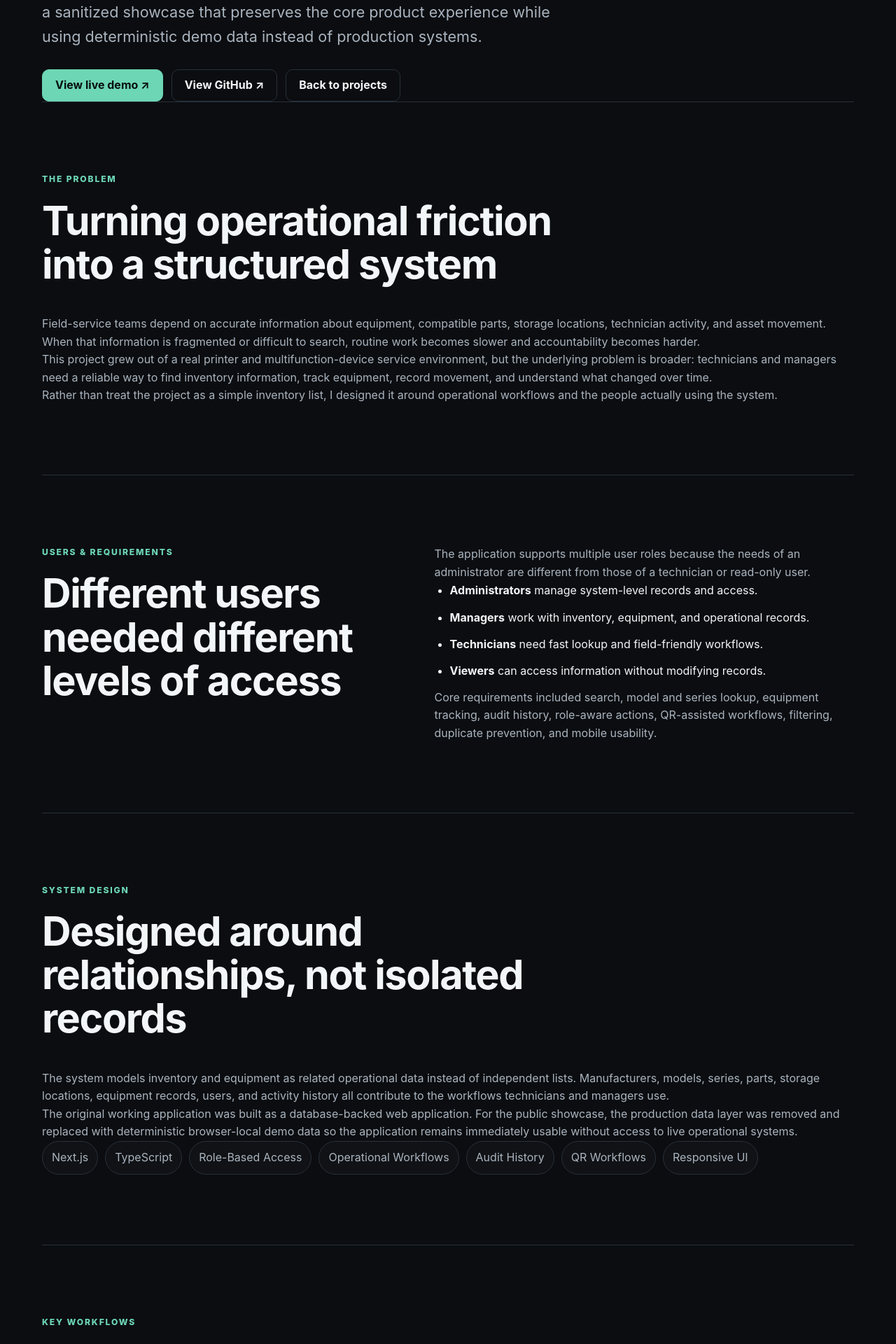
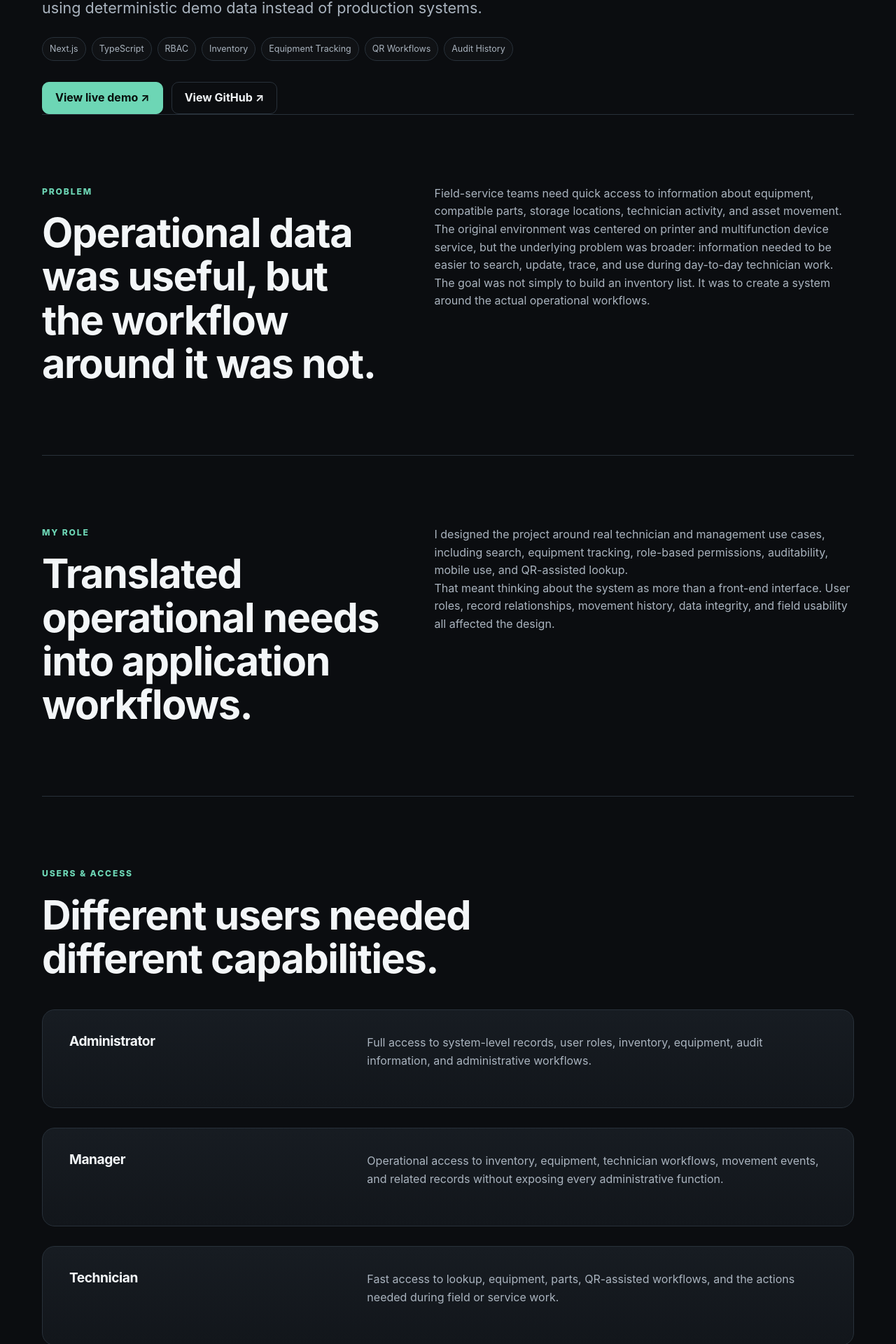
Before and after one commit to Wheelbc-Virtura/portfolio, a Next.js app: page /projects/field-service-inventory in a window 1280 px wide. Shown: the part 630-2550 px from the top of the page at 70% size. Built offline with nearby package versions, Linux system fonts and the light colour scheme.

Commit message:
commit fix to project pages

```diff
--- a/app/projects/field-service-inventory/page.tsx
+++ b/app/projects/field-service-inventory/page.tsx
@@ -1,17 +1,44 @@
 export default function FieldServiceInventoryCaseStudy() {
   return (
     <main>
+      <header className="site-header shell">
+        <a className="brand" href="/">
+          BW
+        </a>
+
+        <nav aria-label="Primary navigation">
+          <a href="/">Home</a>
+          <a
+            href="https://github.com/Wheelbc-Virtura/field-service-inventory-showcase"
+            target="_blank"
+            rel="noreferrer"
+          >
+            GitHub ↗
+          </a>
+        </nav>
+      </header>
+
       <section className="case-study-hero shell">
         <p className="eyebrow">Application • Operations • Workflow Design</p>
 
-        <h1>Field Service Inventory & Equipment Tracking System</h1>
+        <h1>Field Service Inventory & Equipment Tracking</h1>
 
         <p className="lede">
           A field-service operations application designed around real inventory,
           equipment-tracking, technician, and audit workflows. The public version
-          is a sanitized showcase that preserves the core product experience
-          while using deterministic demo data instead of production systems.
+          is a sanitized showcase that preserves the core product experience while
+          using deterministic demo data instead of production systems.
         </p>
+
+        <div className="tags">
+          <span>Next.js</span>
+          <span>TypeScript</span>
+          <span>RBAC</span>
+          <span>Inventory</span>
+          <span>Equipment Tracking</span>
+          <span>QR Workflows</span>
+          <span>Audit History</span>
+        </div>
 
         <div className="actions">
           <a
@@ -31,120 +58,149 @@ export default function FieldServiceInventoryCaseStudy() {
           >
             View GitHub ↗
           </a>
-
-          <a className="button secondary" href="/#projects">
-            Back to projects
-          </a>
         </div>
       </section>
 
-      <section className="section shell">
-        <div className="section-heading">
-          <p className="eyebrow">The Problem</p>
-          <h2>Turning operational friction into a structured system</h2>
+      <section className="section shell split-section">
+        <div className="section-heading compact">
+          <p className="eyebrow">Problem</p>
+          <h2>Operational data was useful, but the workflow around it was not.</h2>
         </div>
 
         <div className="case-study-copy">
           <p>
-            Field-service teams depend on accurate information about equipment,
+            Field-service teams need quick access to information about equipment,
             compatible parts, storage locations, technician activity, and asset
-            movement. When that information is fragmented or difficult to search,
-            routine work becomes slower and accountability becomes harder.
+            movement.
           </p>
 
           <p>
-            This project grew out of a real printer and multifunction-device
-            service environment, but the underlying problem is broader: technicians
-            and managers need a reliable way to find inventory information, track
-            equipment, record movement, and understand what changed over time.
+            The original environment was centered on printer and multifunction
+            device service, but the underlying problem was broader: information
+            needed to be easier to search, update, trace, and use during day-to-day
+            technician work.
           </p>
 
           <p>
-            Rather than treat the project as a simple inventory list, I designed
-            it around operational workflows and the people actually using the
-            system.
+            The goal was not simply to build an inventory list. It was to create a
+            system around the actual operational workflows.
           </p>
         </div>
       </section>
 
       <section className="section shell split-section">
         <div className="section-heading compact">
-          <p className="eyebrow">Users & Requirements</p>
-          <h2>Different users needed different levels of access</h2>
+          <p className="eyebrow">My Role</p>
+          <h2>Translated operational needs into application workflows.</h2>
         </div>
 
         <div className="case-study-copy">
           <p>
-            The application supports multiple user roles because the needs of an
-            administrator are different from those of a technician or read-only
-            user.
+            I designed the project around real technician and management use
+            cases, including search, equipment tracking, role-based permissions,
+            auditability, mobile use, and QR-assisted lookup.
           </p>
 
-          <ul className="experience-list">
-            <li>
-              <strong>Administrators</strong> manage system-level records and
-              access.
-            </li>
-            <li>
-              <strong>Managers</strong> work with inventory, equipment, and
-              operational records.
-            </li>
-            <li>
-              <strong>Technicians</strong> need fast lookup and field-friendly
-              workflows.
-            </li>
-            <li>
-              <strong>Viewers</strong> can access information without modifying
-              records.
-            </li>
-          </ul>
-
           <p>
-            Core requirements included search, model and series lookup, equipment
-            tracking, audit history, role-aware actions, QR-assisted workflows,
-            filtering, duplicate prevention, and mobile usability.
+            That meant thinking about the system as more than a front-end
+            interface. User roles, record relationships, movement history, data
+            integrity, and field usability all affected the design.
           </p>
         </div>
       </section>
 
       <section className="section shell">
         <div className="section-heading">
+          <p className="eyebrow">Users & Access</p>
+          <h2>Different users needed different capabilities.</h2>
+        </div>
+
+        <div className="timeline">
+          <article className="experience-card detailed">
+            <div>
+              <h3>Administrator</h3>
+            </div>
+
+            <div className="experience-copy">
+              <p>
+                Full access to system-level records, user roles, inventory,
+                equipment, audit information, and administrative workflows.
+              </p>
+            </div>
+          </article>
+
+          <article className="experience-card detailed">
+            <div>
+              <h3>Manager</h3>
+            </div>
+
+            <div className="experience-copy">
+              <p>
+                Operational access to inventory, equipment, technician workflows,
+                movement events, and related records without exposing every
+                administrative function.
+              </p>
+            </div>
+          </article>
+
+          <article className="experience-card detailed">
+            <div>
+              <h3>Technician</h3>
+            </div>
+
+            <div className="experience-copy">
+              <p>
+                Fast access to lookup, equipment, parts, QR-assisted workflows,
+                and the actions needed during field or service work.
+              </p>
+            </div>
+          </article>
+
+          <article className="experience-card detailed">
+            <div>
+              <h3>Viewer</h3>
+            </div>
+
+            <div className="experience-copy">
+              <p>
+                Read-only access for users who need information without permission
+                to modify operational records.
+              </p>
+            </div>
+          </article>
+        </div>
+      </section>
+
+      <section className="section shell split-section">
+        <div className="section-heading compact">
           <p className="eyebrow">System Design</p>
-          <h2>Designed around relationships, not isolated records</h2>
+          <h2>Built around relationships instead of isolated records.</h2>
         </div>
 
         <div className="case-study-copy">
           <p>
-            The system models inventory and equipment as related operational data
-            instead of independent lists. Manufacturers, models, series, parts,
-            storage locations, equipment records, users, and activity history all
-            contribute to the workflows technicians and managers use.
+            Manufacturers, models, series, parts, storage locations, equipment,
+            users, and activity history all contribute to the way the application
+            behaves.
           </p>
 
           <p>
-            The original working application was built as a database-backed web
-            application. For the public showcase, the production data layer was
-            removed and replaced with deterministic browser-local demo data so the
-            application remains immediately usable without access to live
-            operational systems.
+            The working application was originally database-backed. For the public
+            showcase, that production data layer was removed and replaced with
+            deterministic browser-local demo data.
           </p>
 
-          <div className="skill-list">
-            <span>Next.js</span>
-            <span>TypeScript</span>
-            <span>Role-Based Access</span>
-            <span>Operational Workflows</span>
-            <span>Audit History</span>
-            <span>QR Workflows</span>
-            <span>Responsive UI</span>
-          </div>
+          <p>
+            This keeps the public deployment immediately usable while preserving
+            the important workflows and relationships.
+          </p>
         </div>
       </section>
 
       <section className="section shell">
         <div className="section-heading">
           <p className="eyebrow">Key Workflows</p>
-          <h2>Focused on the tasks users perform repeatedly</h2>
+          <h2>Focused on tasks users perform repeatedly.</h2>
         </div>
 
         <div className="timeline">
@@ -155,10 +211,8 @@ export default function FieldServiceInventoryCaseStudy() {
 
             <div className="experience-copy">
               <p>
-                Users can search and filter records by model, series, part
-                information, and related criteria so technicians can reach useful
-                information quickly instead of manually navigating disconnected
-                records.
+                Search and filtering help users move from a model, series, or part
+                reference to relevant inventory information quickly.
               </p>
             </div>
           </article>
@@ -170,9 +224,8 @@ export default function FieldServiceInventoryCaseStudy() {
 
             <div className="experience-copy">
               <p>
-                Equipment records can be added, edited, searched, and checked for
-                duplicates. The workflow supports serial-based tracking and
-                provides a clearer history of equipment movement.
+                Equipment records support creation, editing, serial-based lookup,
+                duplicate prevention, and status tracking.
               </p>
             </div>
           </article>
@@ -184,23 +237,22 @@ export default function FieldServiceInventoryCaseStudy() {
 
             <div className="experience-copy">
               <p>
-                Operational events record when inventory or equipment is taken or
-                transferred, giving the system an activity history rather than
-                only showing the current state.
+                Movement events capture when inventory or equipment is taken or
+                transferred, preserving operational history rather than only the
+                current state.
               </p>
             </div>
           </article>
 
           <article className="experience-card detailed">
             <div>
-              <h3>QR-Assisted Workflows</h3>
+              <h3>QR-Assisted Lookup</h3>
             </div>
 
             <div className="experience-copy">
               <p>
-                QR-based labels reduce the number of manual lookup steps required
-                in technician workflows and make the application more practical
-                for use around physical equipment.
+                QR labels reduce manual lookup steps and make the application more
+                practical around physical equipment and technician workflows.
               </p>
             </div>
           </article>
@@ -210,133 +262,111 @@ export default function FieldServiceInventoryCaseStudy() {
       <section className="section shell split-section">
         <div className="section-heading compact">
           <p className="eyebrow">Security & Access Control</p>
-          <h2>Access was treated as part of the workflow design</h2>
+          <h2>Permissions were part of the workflow, not an afterthought.</h2>
         </div>
 
         <div className="case-study-copy">
           <p>
-            Role-based access is a core part of the application rather than an
-            afterthought. Different users are intentionally given different
-            capabilities so read-only users do not receive the same controls as
-            managers or administrators.
+            Role-based access controls what each user can see and modify. A
+            read-only viewer should not receive the same actions as an
+            administrator or manager.
           </p>
 
           <p>
-            The public showcase preserves those role-based interactions using
-            fictional demo users. This allows the authorization model and user
-            experience to remain visible without exposing production accounts or
-            operational data.
+            The public showcase keeps those role differences visible with
+            fictional demo users so visitors can explore how the interface changes
+            between roles.
           </p>
         </div>
       </section>
 
-      <section className="section shell">
-        <div className="section-heading">
-          <p className="eyebrow">Public Showcase & Sanitization</p>
-          <h2>Separating the demonstration from the production system</h2>
+      <section className="section shell split-section">
+        <div className="section-heading compact">
+          <p className="eyebrow">Public Showcase</p>
+          <h2>Separated the demonstration from the production environment.</h2>
         </div>
 
         <div className="case-study-copy">
           <p>
-            The working project connects to real operational data, so publishing
+            The working version connects to live operational data, so publishing
             the production repository directly would have created unnecessary
             privacy and security risk.
           </p>
 
           <p>
-            Instead, I created a standalone public version with production
-            dependencies removed. The showcase uses fictional users, technicians,
+            I created a standalone public version with production dependencies
+            removed and replaced live records with fictional users, technicians,
             equipment, models, parts, locations, audit events, Taken events, and
             transfers.
           </p>
 
           <p>
-            Production credentials, backend identifiers, internal records, live
-            URLs, and real operational data are intentionally excluded. The public
-            repository exists to demonstrate architecture, workflow design, and
-            implementation decisions rather than expose the working environment.
+            Production credentials, internal records, backend identifiers, and
+            live operational data are intentionally excluded.
           </p>
         </div>
       </section>
 
-      <section className="section shell">
-        <div className="section-heading">
-          <p className="eyebrow">Challenges & Tradeoffs</p>
-          <h2>Balancing realism, usability, and public safety</h2>
+      <section className="section shell split-section">
+        <div className="section-heading compact">
+          <p className="eyebrow">Tradeoffs</p>
+          <h2>Reliability and public safety mattered more than backend realism.</h2>
         </div>
 
         <div className="case-study-copy">
           <p>
-            One challenge was preserving enough of the original application to
-            demonstrate meaningful workflows while completely separating the
-            showcase from production data and services.
+            The public showcase uses deterministic local data instead of an
+            external hosted database. That removes dependency on service
+            availability and ensures the demo is immediately usable when someone
+            opens it.
           </p>
 
           <p>
-            The public version therefore favors deterministic local demo data over
-            an external database. That makes the deployed showcase more reliable
-            for portfolio visitors because it does not depend on a hosted database
-            being active, while still allowing the interface and role-based
-            workflows to be explored.
-          </p>
-
-          <p>
-            Another tradeoff was deciding how much of the printer-specific
-            business domain to retain. The showcase keeps the operational concepts
-            that gave the project its real-world context, but presents the system
-            more broadly as a field-service inventory and equipment-tracking
-            platform.
+            The showcase also broadens the presentation from printer-specific
+            inventory to field-service inventory and equipment tracking while
+            keeping the original operational concepts intact.
           </p>
         </div>
       </section>
 
-      <section className="section shell">
-        <div className="section-heading">
+      <section className="section shell split-section">
+        <div className="section-heading compact">
           <p className="eyebrow">Result</p>
-          <h2>A working application built around an actual operational problem</h2>
+          <h2>A working system built around a real operational problem.</h2>
         </div>
 
         <div className="case-study-copy">
           <p>
-            The result is a usable field-service application that combines
-            inventory lookup, equipment tracking, access control, operational
-            events, audit history, QR-assisted workflows, and mobile-friendly
-            interaction in a single system.
+            The finished application combines inventory lookup, equipment
+            tracking, access control, audit history, operational events,
+            QR-assisted workflows, and mobile-friendly interaction in one system.
           </p>
 
           <p>
-            More importantly, the project demonstrates the process of turning a
-            real workflow problem into technical requirements and then building a
+            More importantly, it demonstrates the process of taking an operational
+            problem, translating it into technical requirements, and building a
             system around those requirements.
           </p>
         </div>
       </section>
 
-      <section className="section shell">
-        <div className="section-heading">
+      <section className="section shell split-section">
+        <div className="section-heading compact">
           <p className="eyebrow">What I Learned</p>
-          <h2>The hard part is understanding the operation</h2>
+          <h2>The difficult part is understanding how people actually work.</h2>
         </div>
 
         <div className="case-study-copy">
           <p>
-            This project reinforced that useful software starts with understanding
-            how people actually work. Search behavior, permissions, terminology,
-            mobile layouts, audit records, and seemingly small workflow decisions
-            all affect whether a system is useful in practice.
+            Search behavior, permissions, terminology, mobile layouts, audit
+            records, and small workflow decisions all affect whether a system is
+            useful in practice.
           </p>
 
           <p>
-            It also reinforced the importance of separating production systems
-            from public demonstrations. Creating the sanitized showcase became its
-            own engineering exercise involving dependency removal, fake-data
-            design, security review, deployment validation, and documentation.
-          </p>
-
-          <p>
-            The project sits at the intersection of the areas I want to continue
-            developing: systems thinking, operational problem-solving, security,
-            automation, support, and infrastructure-aware application design.
+            Creating the public showcase also became its own engineering exercise
+            involving dependency removal, fake-data design, security review,
+            deployment validation, and documentation.
           </p>
         </div>
       </section>
@@ -344,7 +374,7 @@ export default function FieldServiceInventoryCaseStudy() {
       <section className="section shell contact-section">
         <div>
           <p className="eyebrow">Explore the Project</p>
-          <h2>Try the public showcase or inspect the source.</h2>
+          <h2>View the application or inspect the public source.</h2>
         </div>
 
         <div className="contact-links">
@@ -366,11 +396,16 @@ export default function FieldServiceInventoryCaseStudy() {
             GitHub ↗
           </a>
 
-          <a className="button secondary" href="/#projects">
+          <a className="button secondary" href="/">
             Back to portfolio
           </a>
         </div>
       </section>
+
+      <footer className="footer shell">
+        <span>Brian Wheeler</span>
+        <span>Field Service Inventory Case Study</span>
+      </footer>
     </main>
   );
 }
```
